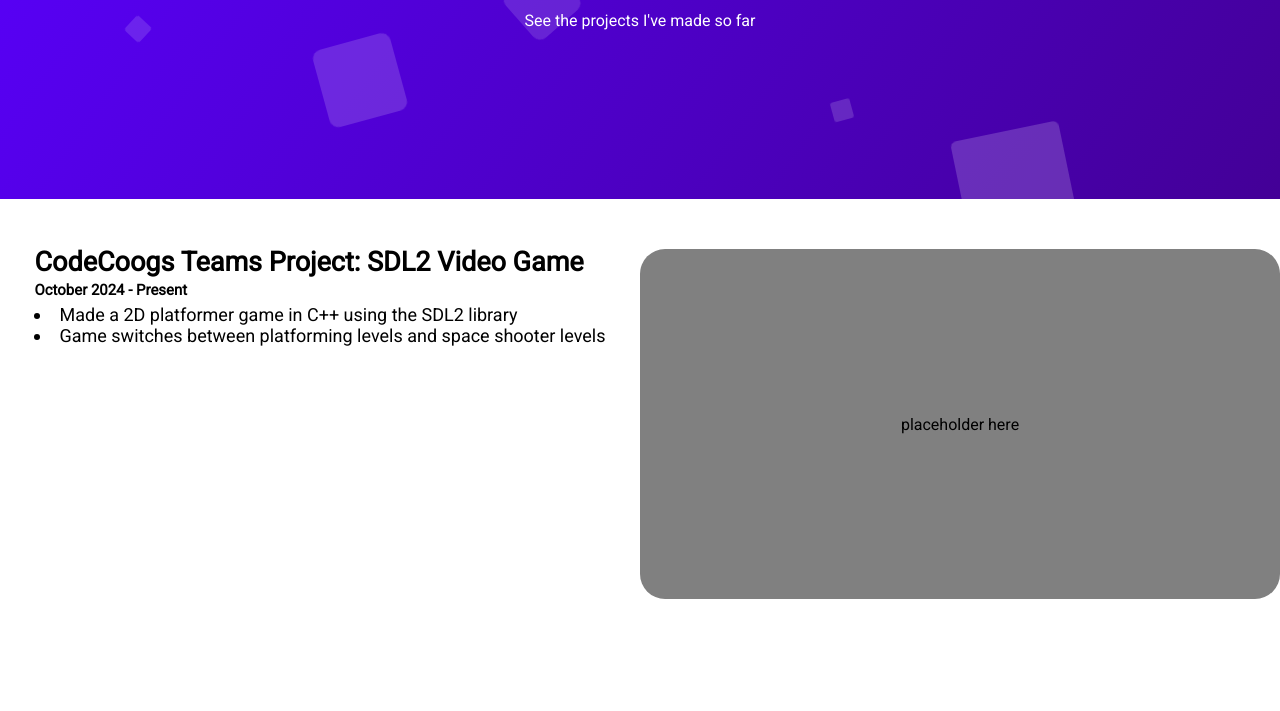
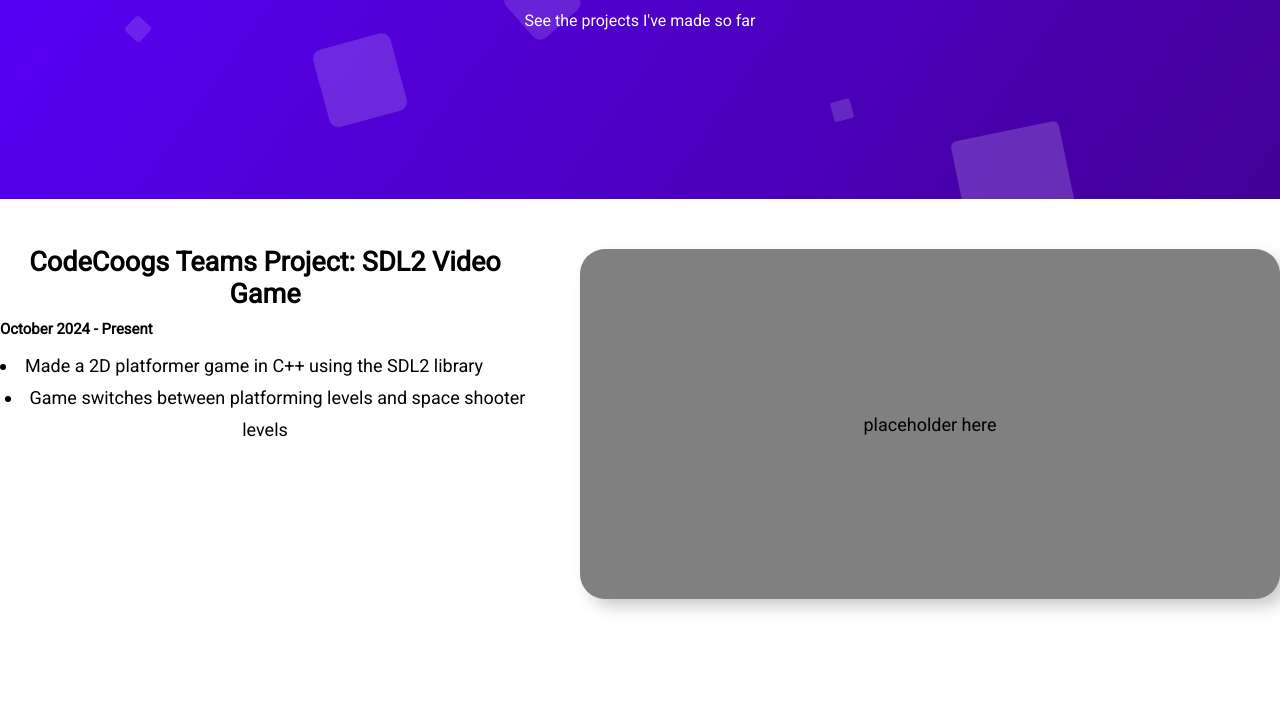
Before and after one commit to JCPlamo/mywebsite, a plain HTML site: page pages/projects.html in a window 1280 px wide. Shown: the part 241-952 px from the top of the page. Drawn offline with Linux system fonts and the light colour scheme.

Commit message:
Change structure and styling of projects page

```diff
--- a/pages/projects.html
+++ b/pages/projects.html
@@ -55,10 +55,10 @@
                     <li>Made a 2D platformer game in C++ using the SDL2 library</li>
                     <li>Game switches between platforming levels and space shooter levels</li>
                 </div>
-            </div>
-            <div class="projects imgcontainer">
-                <div class="projects project1img">
-                    placeholder here
+                <div class="projects imgcontainer">
+                    <div class="projects project1img">
+                        placeholder here
+                    </div>
                 </div>
             </div>
 
--- a/style.css
+++ b/style.css
@@ -709,14 +709,12 @@ a:active {
 }
 
 .projects.project1 {
-  width: 50%;
-  background-color: white;
   display: flex;
-  flex-direction: column;
   justify-content: center;
   align-items: center;
   margin-top: 25px;
   font-size: 18px;
+  gap: 50px;
 }
 
 .projects.project1para {
@@ -724,6 +722,7 @@ a:active {
   flex-direction: column;
   justify-content: flex-start;
   align-items: start;
+  line-height: 32px;
 }
 
 .projects.project1para > h5 {
@@ -733,7 +732,6 @@ a:active {
 }
 
 .projects.imgcontainer {
-  width: 50%;
   margin-bottom: 50px;
 }
 
@@ -745,6 +743,7 @@ a:active {
   align-items: center;
   justify-content: center;
   border-radius: 25px;
+  box-shadow: 8px 8px 15px rgba(0, 0, 0, 0.2);
 }
 
 
```
